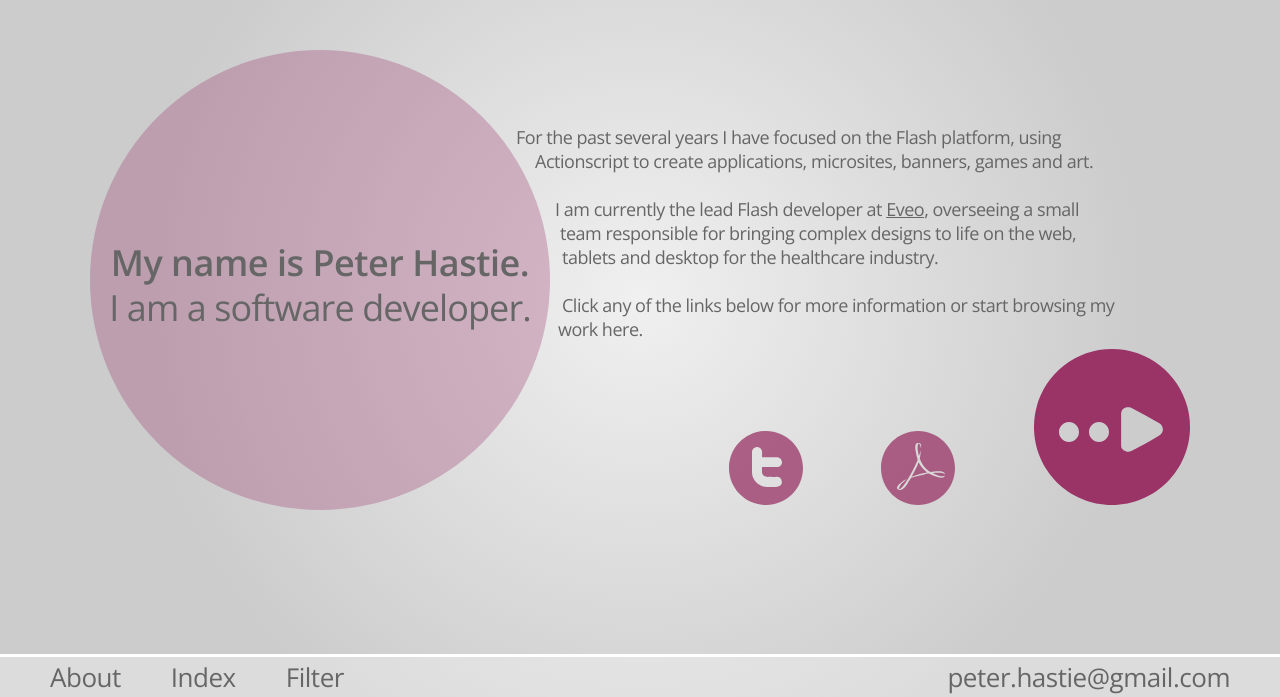
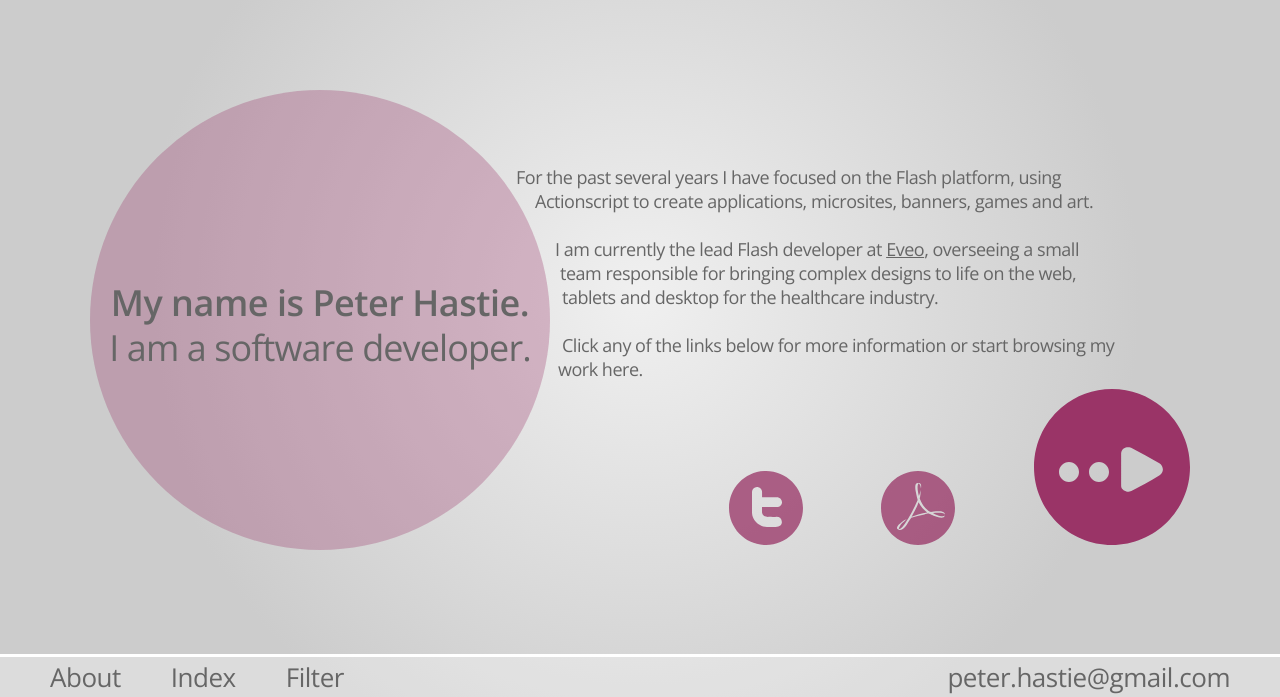
Before and after one commit to sillypog/sillypog.com, a PHP site: page / in a window 1280 px wide. Shown: the part 103-800 px from the top of the page. Run offline with PHP 8.4, Linux system fonts and the light colour scheme.

Commit message:
- Used empty div to centre the about screen.

```diff
--- a/index.html
+++ b/index.html
@@ -24,6 +24,7 @@
 </div>
 
 <div id="sections">
+	<div id="floater"></div>
 	<section id="about">
     	<header>
     		<h1>My name is Peter Hastie.</h1>
--- a/style.css
+++ b/style.css
@@ -49,8 +49,9 @@ a:active{
 }
 
 section{
-	width:1100px;
-	margin:50 auto;
+	/*width:1100px;
+	margin:50 auto;*/
+	margin:0 auto;
 }
 
 #header{
@@ -125,9 +126,15 @@ section{
 	margin-right:50px;
 }
 
+#floater{
+	height:40%;
+	margin-bottom:-230px;	/* Half whatever the height of the current section is, eg #about. */
+}
+
 #about{
 	position:relative;
 	height:460px;
+	width:1100px;
 }
 
 #about header{
```
